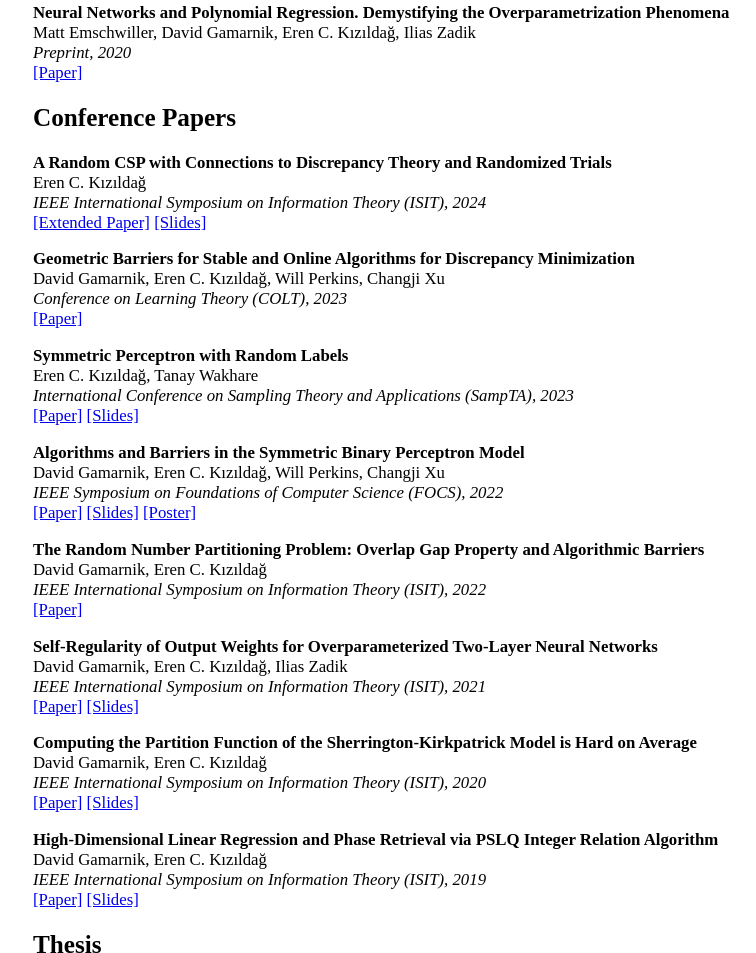
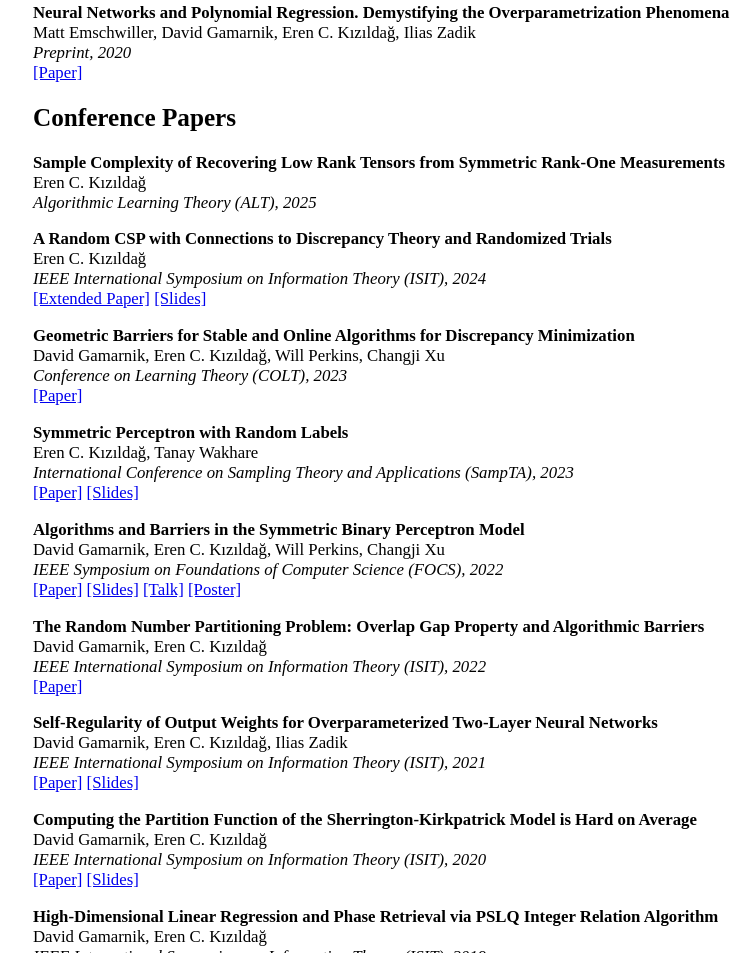
Before and after one commit to kizildagerenc/kizildagerenc.github.io, a plain HTML site: page index.html in a window 1280 px wide. Shown: the part 1494-2447 px from the top of the page, without its empty margins (107-863 px from the left). Drawn offline with nearby package versions, Linux system fonts and the light colour scheme.

Commit message:
Update index.html

```diff
--- a/index.html
+++ b/index.html
@@ -149,6 +149,14 @@ Matt Emschwiller, David Gamarnik, Eren C. K&#305;z&#305;lda&#287, Ilias Zadik
 
  <h2>Conference Papers</h2>
 
+  <p>
+<strong>Sample Complexity of Recovering Low Rank Tensors from Symmetric Rank-One Measurements</strong>
+<br>
+Eren C. K&#305;z&#305;lda&#287
+<br>
+<i> Algorithmic Learning Theory (ALT), 2025 </i>
+</p>
+
  <p>
 <strong>A Random CSP with Connections to Discrepancy Theory and Randomized
 Trials</strong>
@@ -188,7 +196,7 @@ David Gamarnik, Eren C. K&#305;z&#305;lda&#287, Will Perkins, Changji Xu
 <br>
 <i>IEEE Symposium on Foundations of Computer Science (FOCS), 2022</i>
 <br>
-<a href="https://arxiv.org/abs/2203.15667" target="_blank">[Paper]</a> <a href="files/PerceptronTalk.pdf" target="_blank">[Slides]</a> <a href="files/PerceptronPoster.pdf" target="_blank">[Poster]</a>
+<a href="https://arxiv.org/abs/2203.15667" target="_blank">[Paper]</a> <a href="files/PerceptronTalk.pdf" target="_blank">[Slides]</a> <a href="https://vimeo.com/user39621409/review/768803643/7d18972c56#t=20m14s" target="_blank">[Talk]</a> <a href="files/PerceptronPoster.pdf" target="_blank">[Poster]</a>
 </p>
 
 
```
